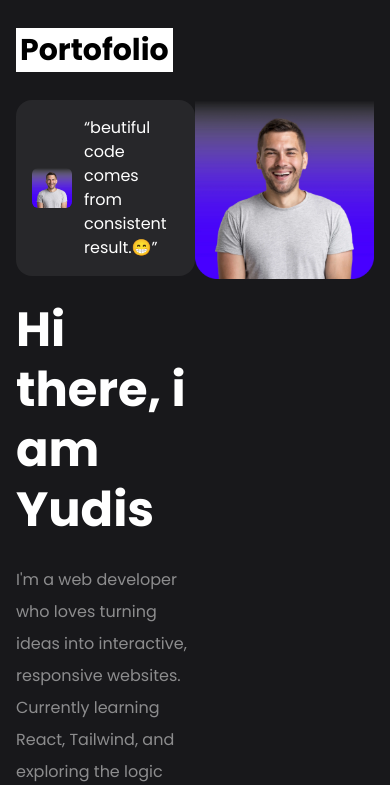
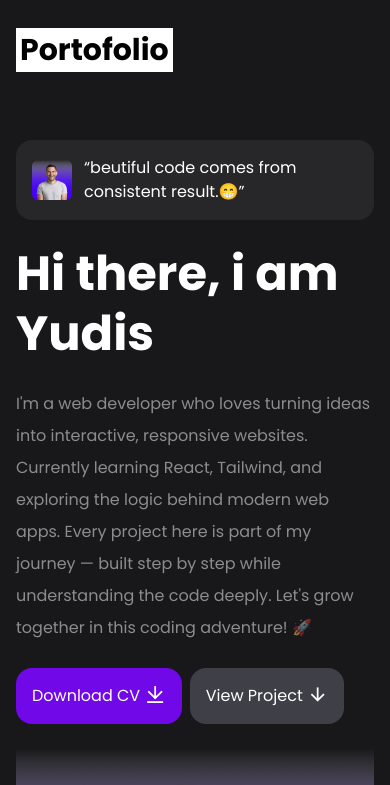
Before and after one commit to yudisdev/portofolio_project, a React (Vite) app: page / in a window 390 px wide. Shown: the top 785 px of the page. Built offline with nearby package versions, Linux system fonts and the light colour scheme.

Commit message:
finishied hero section

```diff
--- a/src/App.jsx
+++ b/src/App.jsx
@@ -1,7 +1,7 @@
 function App () {
   return (
     <>
-    <div className="hero grid grid-cols-2">
+    <div className="hero grid items-center pt-10 xl:gap-0 gap-6 md:grid-cols-2 grid-cols-1 ">
       <div>
          <div className="flex items-center gap-3 mb-6 bg-zinc-800 w-fit p-4 rounded-2xl">
            <img src="./assets/hero-img.webp" alt="" className="w-10 rounded-md" />
@@ -12,12 +12,12 @@ function App () {
             Currently learning React, Tailwind, and exploring the logic behind modern web apps.
             Every project here is part of my journey — built step by step while understanding the code deeply.
             Let's grow together in this coding adventure! 🚀</p>
-          <div className="flex items-center gap-4 ">
-            <a href="#" className="bg-violet-700 p-4 rounded-2xl hover:bg-violet-600">Download CV</a>
-            <a href="#" className="bg-zinc-700 p-4 rounded-2xl hover:bg-zinc-600">View Project</a>
+          <div className="flex items-center sm:gap-4 gap-2 ">
+            <a href="#" className="bg-violet-700 p-4 rounded-2xl hover:bg-violet-600">Download CV <i className="ri-download-line ri-lg"></i></a>
+            <a href="#" className="bg-zinc-700 p-4 rounded-2xl hover:bg-zinc-600">View Project <i className="ri-arrow-down-line ri-lg"></i></a>
           </div>
       </div>
-      <img src="./assets/hero-img.webp" alt="" className="w-[500px] ml-auto" />
+      <img src="./assets/hero-img.webp" alt="" className="w-[500px] md:ml-auto" />
     </div>
     </>
   )
```
